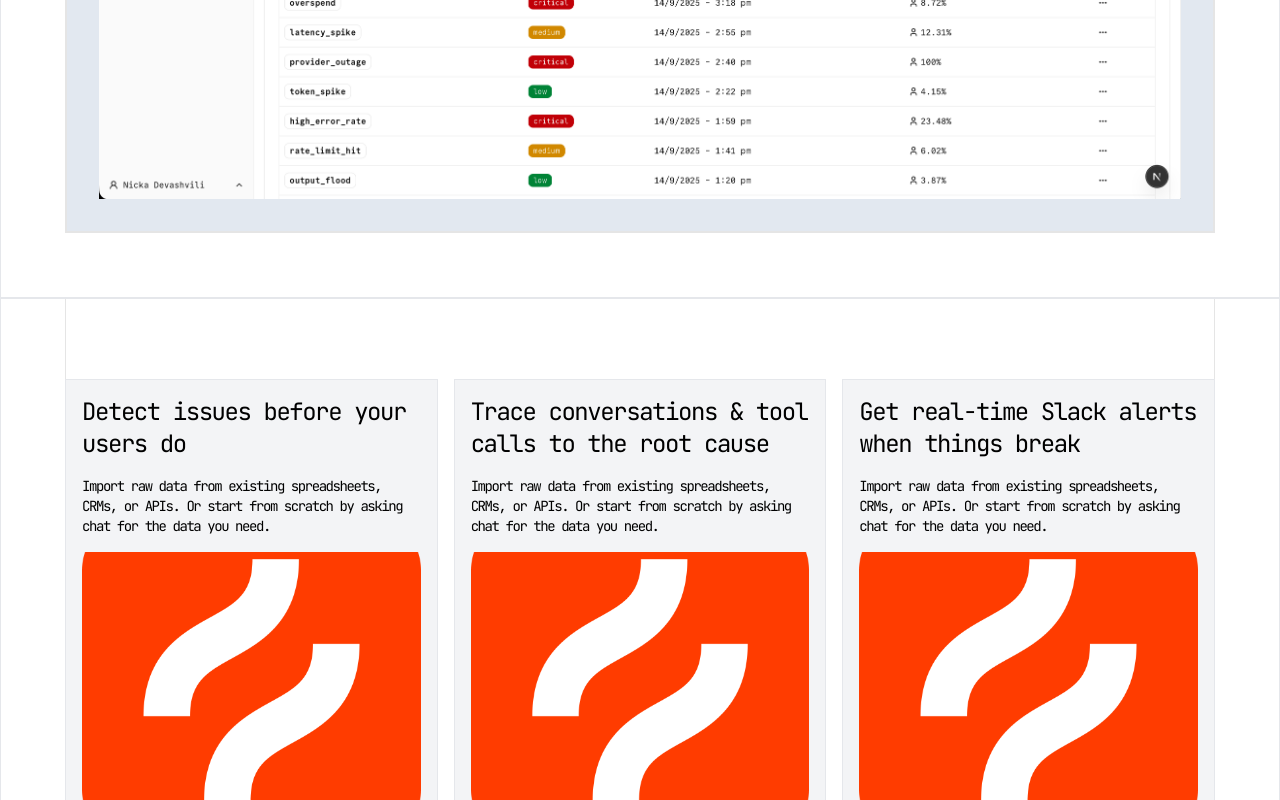
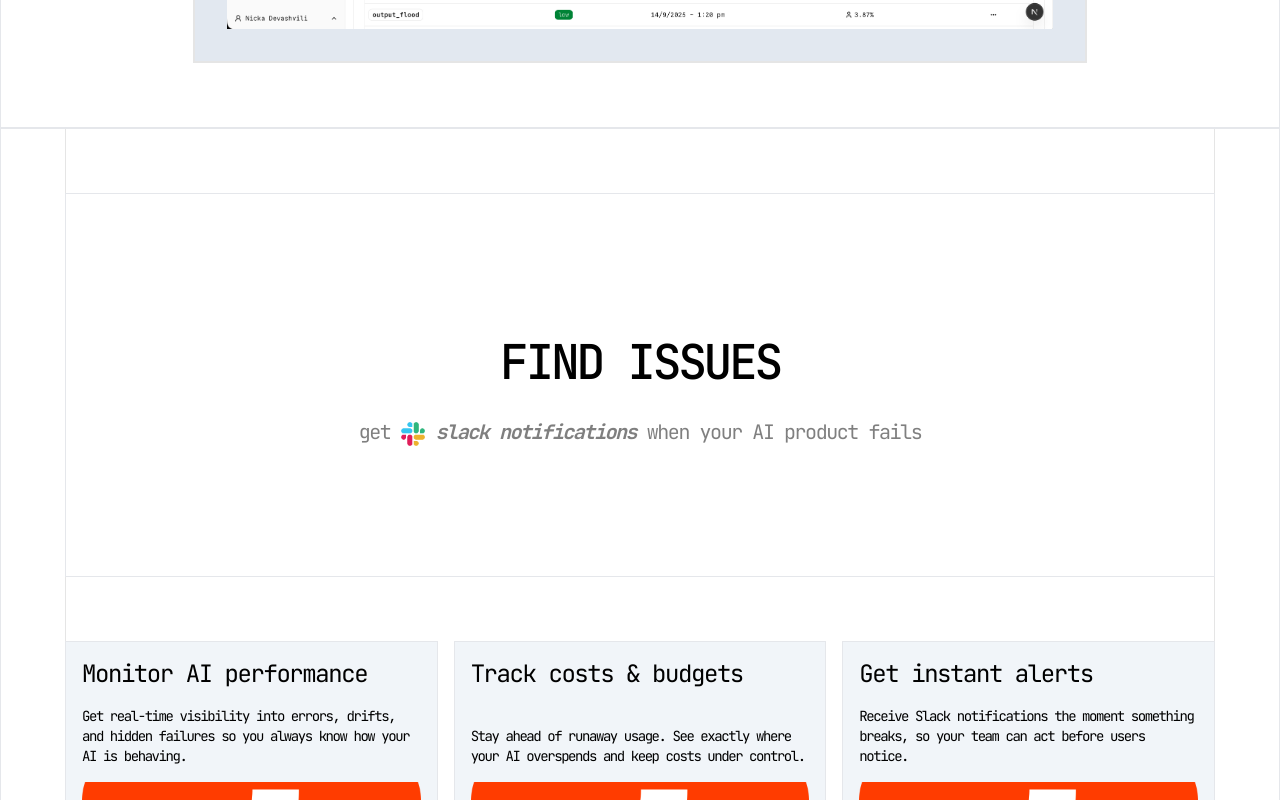
Before and after one commit to NikushaDevashvili/AI-Analytics-Landing, a Next.js app: page / in a window 1280 px wide. Shown: the part 1080-1880 px from the top of the page. Built offline with nearby package versions, Linux system fonts and the light colour scheme.

Commit message:
feature cards added

```diff
--- a/src/app/globals.css
+++ b/src/app/globals.css
@@ -76,11 +76,11 @@
     }
     @layer utilities {
         .tracking-custom {
-            letter-spacing: -0.05em;
+            letter-spacing: -0.07em;
         }
         .container-custom {
             @apply mx-auto px-4 md:px-8 lg:px-16;
-            max-width: 1600px; /* Set your desired max width */
+            max-width: 1500px; /* Set your desired max width */
         }
     }
 }
--- a/src/sections/Functional.tsx
+++ b/src/sections/Functional.tsx
@@ -1,23 +1,49 @@
 "use client";
 import hotjarimg from "@/assets/images/Hotjarimg.png";
+import slacklogo from "@/assets/images/slacklogo.png";
 export default function Functional() {
     return (
         <>
             <section>
                 <div className="container-custom border-gray-200 border-x border-y border-solid ">
-                    <div className=" border-gray-200 border-x border-l-0 border-r-0  border-solid p-0">
-                        <div className="border-x min-h-[5rem]"></div>
+                    <div className=" border-gray-200 bg-white border-x border-l-0 border-r-0  border-solid p-0">
+                        <div className="border-x min-h-[4rem]"></div>
+                        <div className="border-x border border-gray-200 min-h-[24rem]">
+                            <div className="flex flex-col items mt-16 mx-20">
+                                <h1
+                                    className="text-5xl md:text-6xl lg:text-5xl text-center mt-20 font-medium break-normal mx-auto tracking-custom
+"
+                                >
+                                    FIND ISSUES
+                                    <br />
+                                </h1>
+                                <div className="flex flex-row">
+                                    <p className="text-left text-xl text-black/50 mt-8 mx-auto">
+                                        get{" "}
+                                        <b>
+                                            <img
+                                                src={slacklogo.src}
+                                                alt="Functional Image"
+                                                className="inline-block h-6 object-cover"
+                                            />{" "}
+                                            <i>slack notifications </i>
+                                        </b>{" "}
+                                        when your AI product fails
+                                    </p>
+                                </div>
+                            </div>
+                        </div>
+                        <div className="border-x min-h-[4rem]"></div>
                         <div className="grid grid-cols-1 gap-4 md:grid-cols-3">
-                            <div className="flex flex-col px-4 py-4 bg-gray-100 border border-gray-200">
+                            <div className="flex flex-col px-4 py-4 bg-slate-100 border border-gray-200">
                                 <div className="text-2xl ">
-                                    Detect issues before your users do
+                                    Monitor AI performance
                                 </div>
                                 <div className="mt-4 pb-4">
                                     <p className="text-sm">
-                                        Import raw data from existing
-                                        spreadsheets, CRMs, or APIs. Or start
-                                        from scratch by asking chat for the data
-                                        you need.
+                                        Get real-time visibility into errors,
+                                        drifts, and hidden failures so you
+                                        always know how your AI is behaving.
                                     </p>
                                 </div>
                                 <div className="">
@@ -28,17 +54,15 @@ export default function Functional() {
                                     />
                                 </div>
                             </div>
-                            <div className="flex flex-col px-4 py-4 bg-gray-100 border border-gray-200">
+                            <div className="flex flex-col px-4 py-4 bg-slate-100 border border-gray-200">
                                 <div className="text-2xl flex-1">
-                                    Trace conversations & tool calls to the root
-                                    cause
+                                    Track costs & budgets
                                 </div>
                                 <div className="mt-4 pb-4">
                                     <p className="text-sm">
-                                        Import raw data from existing
-                                        spreadsheets, CRMs, or APIs. Or start
-                                        from scratch by asking chat for the data
-                                        you need.
+                                        Stay ahead of runaway usage. See exactly
+                                        where your AI overspends and keep costs
+                                        under control.
                                     </p>
                                 </div>
                                 <div className="">
@@ -49,16 +73,15 @@ export default function Functional() {
                                     />
                                 </div>
                             </div>
-                            <div className="flex flex-col px-4 py-4 bg-gray-100 border border-gray-200">
+                            <div className="flex flex-col px-4 py-4 bg-slate-100 border border-gray-200">
                                 <div className="text-2xl flex-1">
-                                    Get real-time Slack alerts when things break
+                                    Get instant alerts
                                 </div>
                                 <div className="mt-4 pb-4">
                                     <p className="text-sm">
-                                        Import raw data from existing
-                                        spreadsheets, CRMs, or APIs. Or start
-                                        from scratch by asking chat for the data
-                                        you need.
+                                        Receive Slack notifications the moment
+                                        something breaks, so your team can act
+                                        before users notice.
                                     </p>
                                 </div>
                                 <div className="">
--- a/src/sections/Hero.tsx
+++ b/src/sections/Hero.tsx
@@ -46,19 +46,19 @@ export default function Hero() {
                         ✨7.5M seed round raised
                     </div>
                 </div> */}
-                    <div className="py-16">
+                    <div className="py-16 px-32">
                         <h1
                             className="text-5xl md:text-6xl lg:text-5xl lg:font-roman text-left mt-20 font-medium break-normal w-full tracking-custom
 "
                         >
-                            Ensure your AI performs flawlessly
+                            AI failures happen.
                             <br />
                             {/* <PointerHighlight
                                 rectangleClassName=" border-neutral-100 leading-loose"
                                 pointerClassName="text-black h-3 w-3"
                                 containerClassName="inline-block mr-"
                             > */}
-                            <span>for every user, every time.</span>
+                            <span>Catch them first.</span>
                             {/* </PointerHighlight> */}
                         </h1>
                         <p className="text-left text-xl text-black/50 mt-8 mx-auto">
--- a/src/sections/Navbar.tsx
+++ b/src/sections/Navbar.tsx
@@ -26,7 +26,7 @@ export default function Navbar() {
                         />
                     </div>
                     <div className="lg:flex flex-justify-center items-center hidden">
-                        <nav className="flex gap-6 font-regular text-base opacity-70">
+                        <nav className="flex gap-8 font-regular text-base opacity-70">
                             {navLinks.map((link) => (
                                 <a href={link.href} key={link.label}>
                                     {link.label}
```
Also changed, not shown: src/assets/images/slacklogo.png (added).
